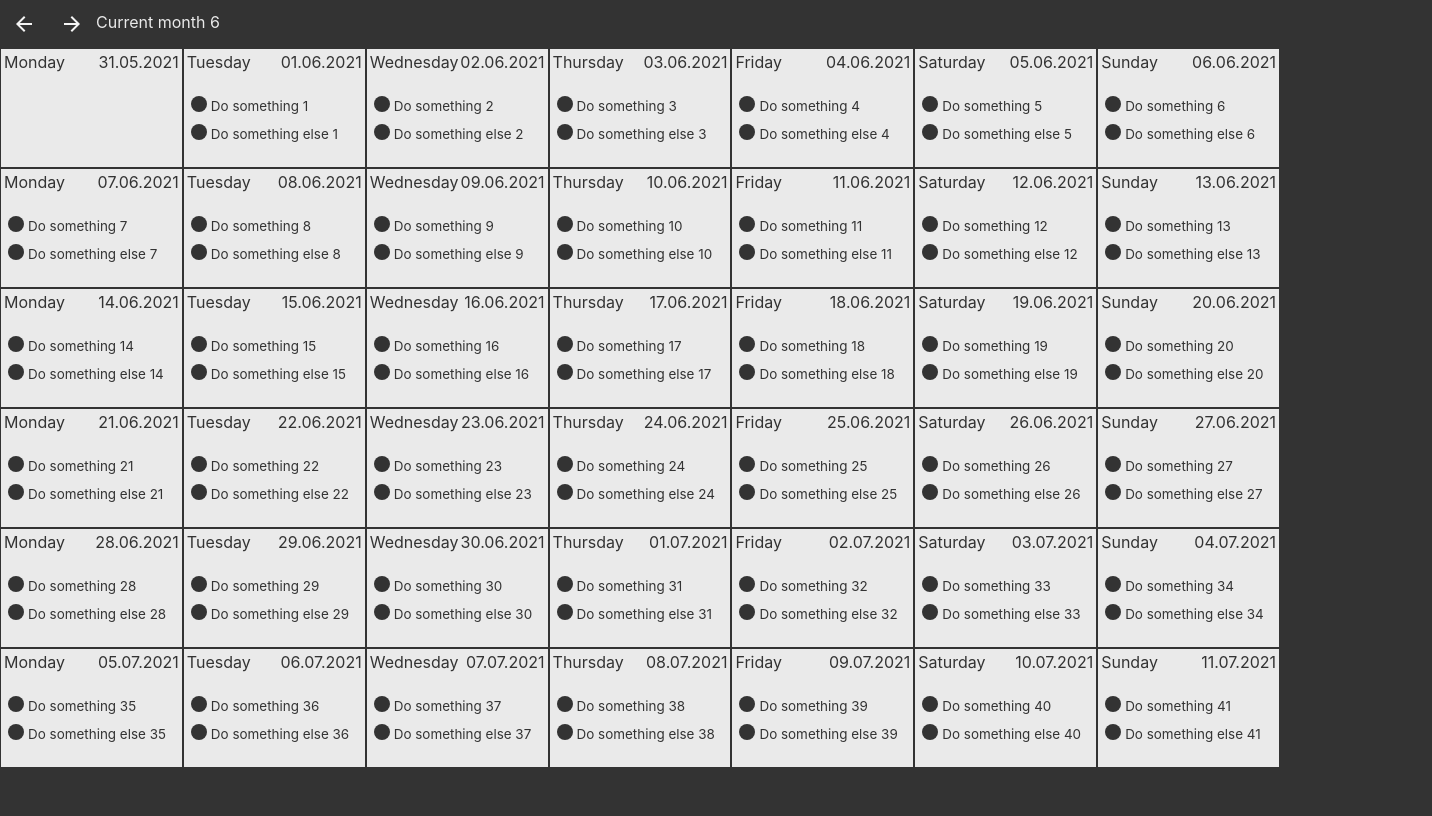
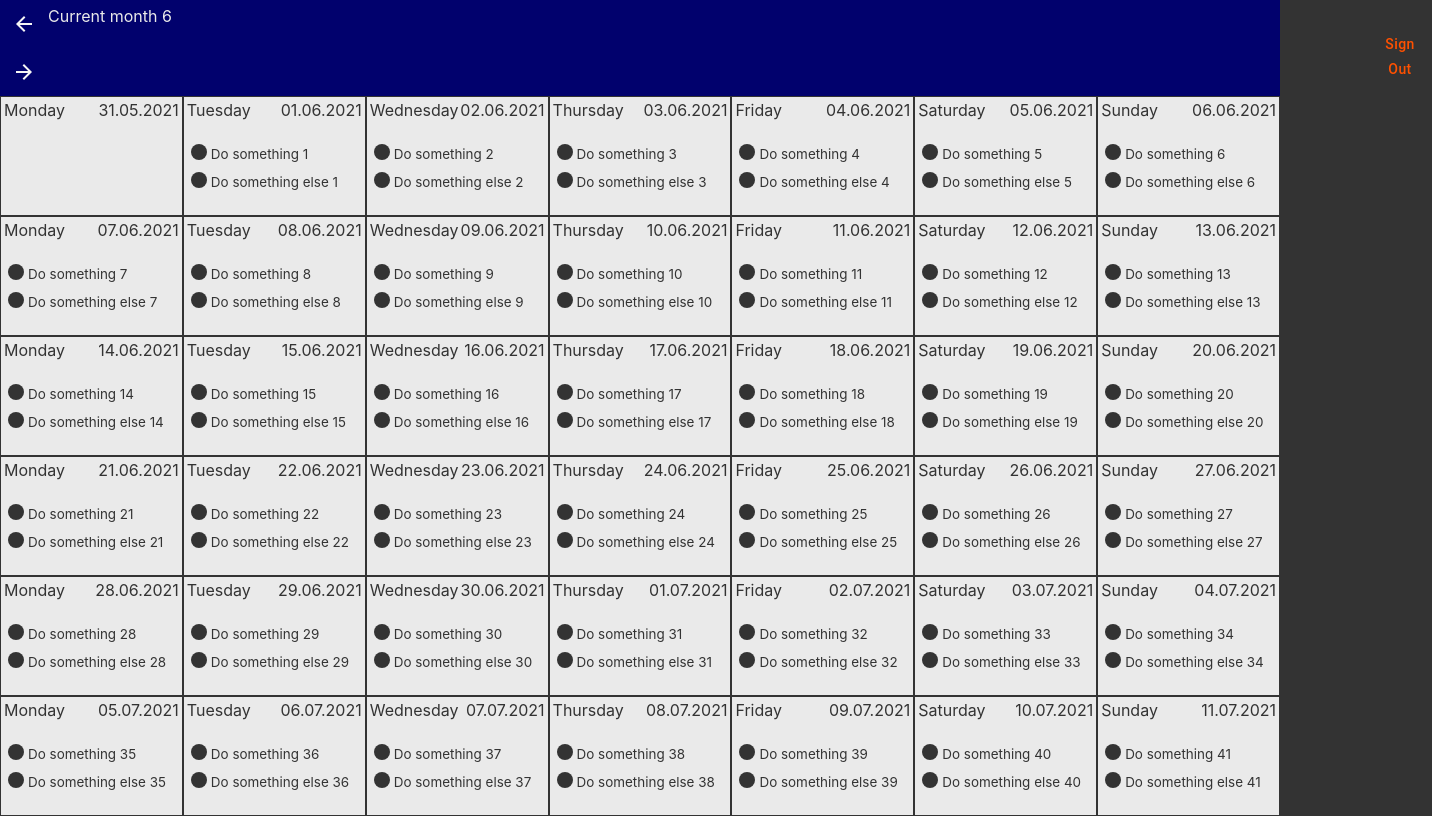
Before and after one commit to Kale35/calendar, a React (Create React App) app: page / in a window 1280 px wide. Shown: the whole page, 1432 px wide, since content can reach past the window. Built offline with nearby package versions, Linux system fonts and the light colour scheme.

Commit message:
Styled the header for the calendar

```diff
--- a/src/Pages/CSS/CalendarPage.css
+++ b/src/Pages/CSS/CalendarPage.css
@@ -5,6 +5,25 @@
   flex-wrap: wrap;
 }
 
+.calendar__header {
+  background-color: rgb(1, 1, 109);
+  display: flex;
+}
+
+.calendar__headercontent {
+  margin-top: 6px;
+}
+
+.calendar__headercontent > Button {
+  color: rgb(255, 81, 0);
+  text-transform: capitalize;
+  margin-left: 165vh;
+}
+
+.calendar__arrows > Button {
+  color: whitesmoke;
+}
+
 .calendar__button {
   color: whitesmoke;
 }
--- a/src/Pages/CalendarPage.js
+++ b/src/Pages/CalendarPage.js
@@ -1,6 +1,7 @@
 import React, { useEffect, useState } from 'react'
 import Calendar from '../components/Calendar/Calendar';
-import "./CSS/CalendarPage.css"
+import "./CSS/CalendarPage.css";
+import {Button} from '@material-ui/core'
 import IconButton from '@material-ui/core/IconButton';
 import ArrowBackIcon from '@material-ui/icons/ArrowBack';
 import ArrowForwardIcon from '@material-ui/icons/ArrowForward';
@@ -121,7 +122,9 @@ export default function CalendarPage() {
 
 	return (
     <div className="calendar__wrapper">
+	  <div className="calendar__header">
 		<CreateModal/>
+		<div className="calendar__arrows">
 			<IconButton
 				type="button"
 				onClick={() => setCurrentMonth(currentMonth - 1)}
@@ -134,7 +137,15 @@ export default function CalendarPage() {
 			>
 				<ArrowForwardIcon className="calendar__button"/>
 			</IconButton>
+		</div>
+		<div className="calendar__headercontent">
 			<span style={{ color: "#eaeaea" }}>Current month {currentMonth + 1}</span>
+			<Button  classes={{label: "calendar__signout"}}>
+				Sign Out
+			</Button>
+		</div>
+	  </div>
+
       <div className="calendar">{showCalendarRows()}</div>
 
 	  {/*Uncomment to see Reminder Modal*/}
```
Lines whose indentation alone changed are shown as unchanged.
